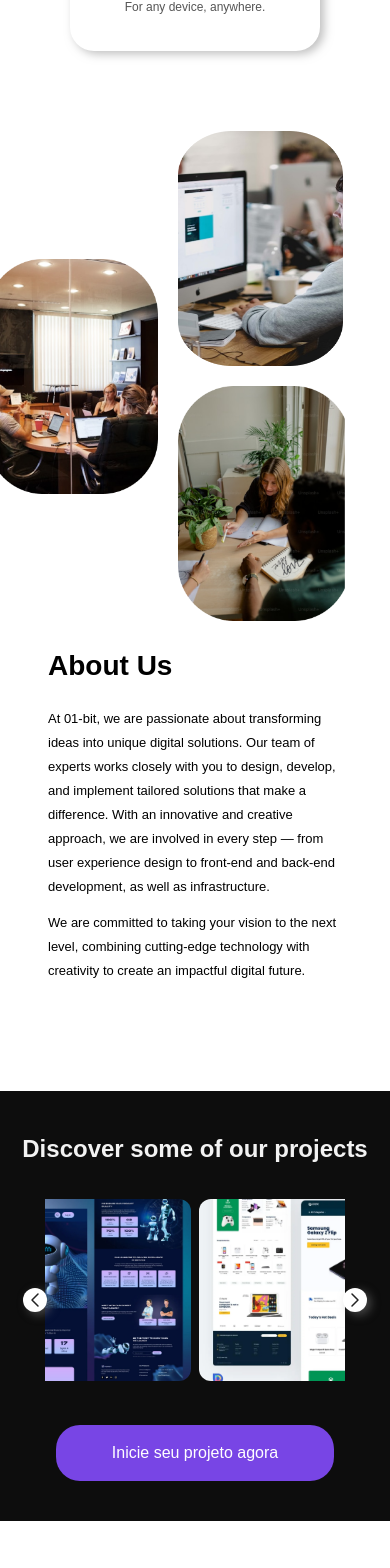
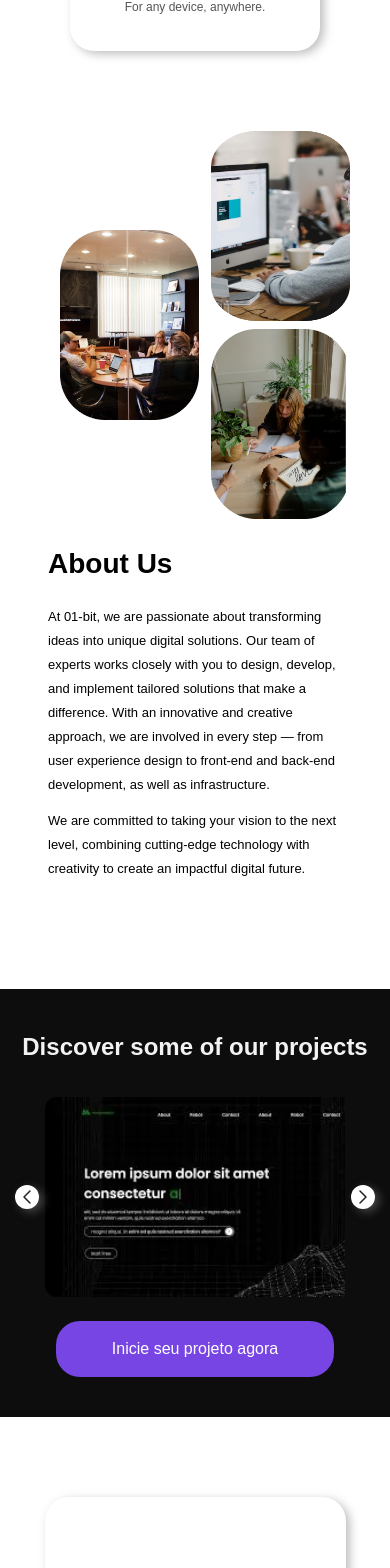
Before and after one commit to Fabrica-de-sistemas/01bit-site, a React (Vite) app: page / in a window 390 px wide. Shown: the part 1434-3002 px from the top of the page. Built offline with nearby package versions, Linux system fonts and the light colour scheme; what tailwindcss-animated would draw is missing.

Commit message:
style: ajustes no css do projeto part 2

```diff
--- a/package.json
+++ b/package.json
@@ -26,6 +26,7 @@
     "react-toastify": "^10.0.6",
     "react-world-flags": "^1.6.0",
     "scrollreveal": "^4.0.9",
+    "smoothscroll-polyfill": "^0.4.4",
     "swiper": "^11.1.15",
     "tailwindcss-animated": "^1.1.2"
   },
--- a/src/Pages/About.jsx
+++ b/src/Pages/About.jsx
@@ -27,9 +27,9 @@ const About = () => {
           scale: 1,
           easing: 'ease',
           opacity: 0,
-          reset: false, // As animações não "resetam"
+          // reset: false, // A animação não se repete
           afterReveal: () => {
-            card.style.opacity = 1; // Garante que os elementos permaneçam visíveis
+            card.style.opacity = '1'; // Garante visibilidade final
           },
         };
 
@@ -42,92 +42,68 @@ const About = () => {
       (entries) => {
         entries.forEach((entry) => {
           if (entry.isIntersecting) {
-            revealCards(); // Executa a animação quando a seção entra no viewport
-            observer.disconnect(); // Remove o observer para evitar repetição
+            revealCards(); // Executa animações
+            observer.disconnect(); // Evita repetição
           }
         });
       },
-      { threshold: 0.1 }, // Percentual visível para disparar a animação
+      { threshold: 0.1 }, // Dispara quando 10% da seção está visível
     );
 
     if (aboutSection) observer.observe(aboutSection);
 
     return () => {
-      observer.disconnect(); // Limpa o observer ao desmontar
+      observer.disconnect(); // Limpa observer ao desmontar
     };
   }, []);
 
   return (
     <section
       id="about"
-      className="flex flex-col mt-20 px-10 max-w-[540px] mx-auto xl:max-w-[1040px] xl:flex-row xl:gap-16"
+      className="flex flex-col mt-20 px-10 max-w-[540px] mx-auto xl:max-w-[1040px] xl:flex-row xl:gap-16 "
     >
       <div className="card global flex flex-col xl:flex-row xl:items-center xl:justify-center md:gap-4 lg:gap-8">
-        {/* <div className=" grid-cols-2 gap-4 md:w-2/3 lg:w-2/3 hidden md:grid">
-          <div>
+        <div
+          id="mobile"
+          className="flex md:hidden flex-row-reverse items-start gap-3"
+        >
+          <div className="flex flex-col gap-2">
             <img
               src="src/assets/imgs/Image01.png"
-              alt="Foto 1"
-              className="w-full h-[200px] md:h-[230px] lg:h-[280px] rounded-md"
-            />
-            <img
-              src="src/assets/imgs/Image02.png"
-              alt="Foto 2"
-              className="w-full h-[200px] md:h-[230px] lg:h-[280px] rounded-md"
-            />
-          </div>
-          <div>
-            <img
-              src="src/assets/imgs/Image03.png"
-              alt="Foto grande"
-              className="w-full h-[250px] md:h-[300px] lg:h-[350px] rounded-md mt-12"
-            />
-          </div>
-        </div> */}
-
-        <div
-          id="mobile"
-          className="flex xl:hidden flex-row-reverse items-start gap-5"
-        >
-          <div>
-            <img
-              className="mb-5 w-[165px] h-[235px] lg:w-[234px] lg:h-[300px]"
-              src="src/assets/imgs/Image01.png"
               alt="Perfil image"
+              className="card fall max-w-[160px] h-[190px]"
             />
             <img
               src="src/assets/imgs/Image03.png"
               alt="Perfil image"
-              className="max-w-[234px] h-[235px] lg:h-[300px]"
+              className="card rise max-w-[160px] h-[190px] "
             />
           </div>
-          <div className="self-center ">
-            <img
-              src="src/assets/imgs/Image02.png"
-              alt="Perfil image"
-              className="max-w-[234px] h-[235px] lg:h-[300px]"
-            />
-          </div>
+          <img
+            src="src/assets/imgs/Image02.png"
+            alt="Perfil image"
+            className="card rise max-w-[160px] h-[190px]  self-center"
+          />
         </div>
         <div
           id="desktop"
-          className="hidden xl:flex items-start justify-end gap-8"
+          className="hidden md:flex items-start justify-end gap-8"
         >
           <div>
             <img
-              className="mb-5 rounded-3xl max-w-[234px] h-[335px]"
+              className="card fall mb-5 rounded-3xl max-w-[234px] h-[335px]"
               src="src/assets/imgs/Image02.png"
               alt="Perfil image"
             />
             <img
-              className="rounded-3xl max-w-[234px] h-[335px]"
+              className="card rise rounded-3xl max-w-[234px] h-[335px]"
               src="src/assets/imgs/Image03.png"
               alt="Perfil image"
             />
           </div>
           <div className="self-start mt-28">
             <img
-              className="rounded-3xl max-w-[234px] h-[436px]"
+              className="card rise rounded-3xl max-w-[234px] h-[436px]"
               src="src/assets/imgs/Image01.png"
               alt="Perfil image"
             />
@@ -145,11 +121,11 @@ const About = () => {
             {t('about.paragraph2')}
           </p>
           <div className="flex items-center justify-start gap-2 mt-5">
-            {/* <LinkedinButtonLink
+            <LinkedinButtonLink
               size={30}
               strokeWidth={1.5}
               className="hidden md:block text-primary-02 hover:text-primary-01 select-none"
-            /> */}
+            />
             <EmailButtonLink
               size={30}
               strokeWidth={1.5}
--- a/src/Pages/Header.jsx
+++ b/src/Pages/Header.jsx
@@ -49,7 +49,7 @@ const Header = () => {
     <>
       <header className="w-full fixed top-0 left-0 right-0 z-50">
         <section className="relative">
-          <div className="mt-0 px-3 md:px-5 md:py-5 flex md:w-[720px] md840px:w-[790px] lg:w-[980px] xl:w-[1230px] md:mx-auto justify-between items-center">
+          <div className="mt-0 px-3 lg:px-5 md:py-5 flex md:w-[720px] md840px:w-[790px] lg:w-[980px] xl:w-[1230px] md:mx-auto justify-between items-center">
             <a href="#" className="md:hidden select-none ml-[12px]">
               <img
                 src={LogoMobile}
@@ -61,7 +61,7 @@ const Header = () => {
               <img
                 src={Logo}
                 alt="Logo 01-bit"
-                className="w-[119px] lg:w-[124px] h-12 lg:ml-[-20px]"
+                className="w-[119px] lg:w-[124px] h-12 lg:ml-[-20px] "
               />
             </a>
             <BurguerMenu
@@ -195,7 +195,7 @@ const Header = () => {
                 </li>
               </ul>
 
-              <div className="flex items-center gap-2">
+              <div className="flex items-center gap-1 xl:gap-2">
                 <a
                   href="#contact"
                   className="bg-primary-01 py-2 px-4 text-otherColors-01 text-md rounded-3xl hover:bg-primary-03 font-medium transition duration-300 select-none cursor-pointer"
@@ -204,7 +204,7 @@ const Header = () => {
                   {t('header.contact')}
                 </a>
 
-                <div className="flex items-center">
+                <div className="flex items-center justify-center">
                   <Tooltip title="Português" arrow>
                     <button
                       onClick={() => handleLanguageChange('pt')}
--- a/src/Pages/Projects.jsx
+++ b/src/Pages/Projects.jsx
@@ -3,38 +3,29 @@ import { useTranslation } from 'react-i18next';
 import Landing1 from '../assets/projects/landing1.webp';
 import Landing3 from '../assets/projects/landing3.webp';
 import Landing4 from '../assets/projects/landing4.webp';
-import Landing5 from '../assets/projects/landing5.webp';
 
-import { ChevronLeft } from 'react-feather';
-import { ChevronRight } from 'react-feather';
+import { ChevronLeft, ChevronRight } from 'react-feather';
 import { useRef } from 'react';
 
 const Projects = () => {
   const carousel = useRef(null);
-
   const { t } = useTranslation();
 
   const handleLeftClick = (e) => {
     e.preventDefault();
-    carousel.current.scrollLeft -= carousel.current.offsetWidth;
-    console.log(carousel.current.offsetWidth);
+    if (carousel.current) {
+      carousel.current.scrollLeft -= carousel.current.offsetWidth;
+    }
   };
+
   const handleRightClick = (e) => {
     e.preventDefault();
-    console.log(carousel.current.offsetWidth);
-    carousel.current.scrollLeft += carousel.current.offsetWidth;
+    if (carousel.current) {
+      carousel.current.scrollLeft += carousel.current.offsetWidth;
+    }
   };
 
-  const images = [
-    Landing1,
-    Landing3,
-    Landing5,
-    Landing3,
-    Landing4,
-    Landing1,
-    Landing5,
-    Landing4,
-  ];
+  const images = [Landing1, Landing3, Landing4, Landing3, Landing1];
 
   return (
     <section
@@ -47,41 +38,44 @@ const Projects = () => {
 
       <section className="grid place-content-center gap-6">
         <article className="relative">
+          {/* Botão para mover para a esquerda */}
           <ChevronLeft
             onClick={handleLeftClick}
             strokeWidth={1.5}
-            className="w-6 h-6 lg:h-10 lg:w-10 text-secondary-01 text-[1.25rem] bg-otherColors-01 text-center leading-10 rounded-full cursor-pointer shadow-boxShadow absolute left-[-22px] top-2/4 -translate-y-1/2 z-10"
+            className=" w-6 h-6 lg:h-10 lg:w-10 text-secondary-01 bg-otherColors-01 rounded-full cursor-pointer shadow-boxShadow absolute left-[-30px] top-1/2 transform -translate-y-1/2 z-10"
           />
+          {/* Carrossel */}
           <div
-            id="carousel"
             ref={carousel}
-            className="w-[300px] sm:w-[600px] md:w-[500px] lg:w-[1000px] mx-auto flex items-stretch justify-center flex-nowrap overflow-hidden gap-2 md:gap-6 overflow-x-auto scroll-smooth scollBar transition-transform duration-300 ease-out "
+            className="carousel w-[300px] md:w-[500px] lg:w-[800px] xl:w-[1000px] mx-auto flex items-stretch gap-4 overflow-hidden overflow-x-auto scroll-smooth scrollbar-hide"
           >
             {images.map((image, index) => (
               <motion.a
                 href="#"
                 key={index}
-                className="flex-1 min-w-[270px]  md:min-w-[400px] md:min-h-[200px] cursor-pointer select-none"
+                className="flex-shrink-0 min-w-[270px] md:min-w-[400px] cursor-pointer select-none"
+                whileHover={{ scale: 1.05 }}
               >
                 <img
                   src={image}
-                  alt="texto alternativo"
+                  alt={`Project ${index + 1}`}
                   draggable="false"
-                  className="w-full h-[90%] rounded-xl pointer-events-none relative object-cover"
+                  className="w-full h-[200px] rounded-xl object-cover"
                 />
               </motion.a>
             ))}
           </div>
+          {/* Botão para mover para a direita */}
           <ChevronRight
             onClick={handleRightClick}
             strokeWidth={1.5}
-            className="w-6 h-6 lg:h-10 lg:w-10 text-secondary-01 text-[1.25rem] bg-otherColors-01 text-center leading-10 rounded-full cursor-pointer shadow-boxShadow absolute right-[-22px] top-2/4 -translate-y-1/2 z-10"
+            className=" w-6 h-6 lg:h-10 lg:w-10 text-secondary-01 bg-otherColors-01 rounded-full cursor-pointer shadow-boxShadow absolute right-[-30px] top-1/2 transform -translate-y-1/2 z-10"
           />
         </article>
 
         <a
           href="#contact"
-          className="flex  justify-self-center gap-2 bg-primary-01 py-4 px-14 text-otherColors-01 text-base rounded-3xl hover:bg-primary-03 font-normal select-none"
+          className="flex justify-center justify-self-center gap-2 bg-primary-01 py-4 px-14 text-otherColors-01 text-base rounded-3xl hover:bg-primary-03 font-normal select-none"
         >
           Inicie seu projeto agora
         </a>
--- a/src/index.css
+++ b/src/index.css
@@ -127,3 +127,11 @@ nav ul li a:hover {
 .animate-infinite-carousel:hover {
   animation-play-state: paused;
 }
+
+.carousel {
+  scrollbar-width: none; /* Firefox */
+}
+
+.carousel::-webkit-scrollbar {
+  display: none; /* Chrome, Edge, Safari */
+}
```
Also changed, not shown: src/Pages/ContactUs.jsx (+4 -4 lines), 1 other file (tests, documents, lock files or other folders).
